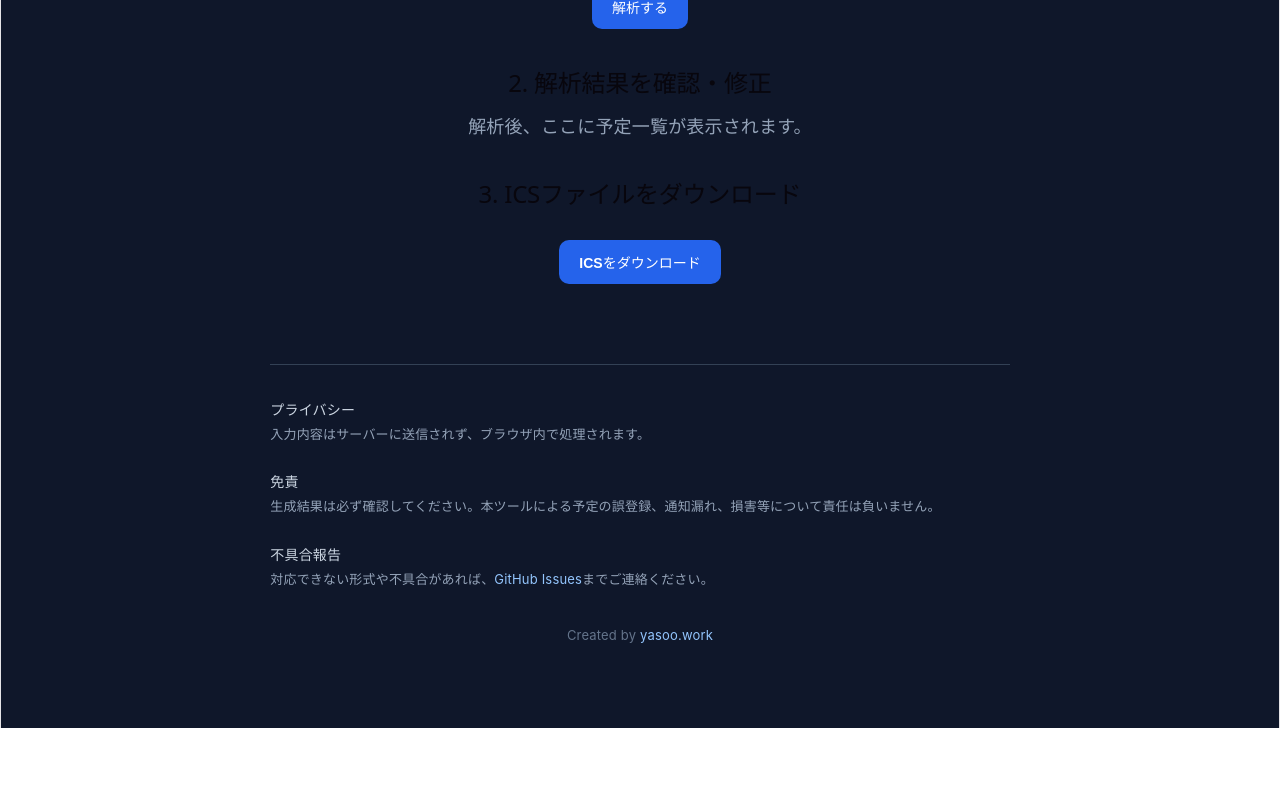
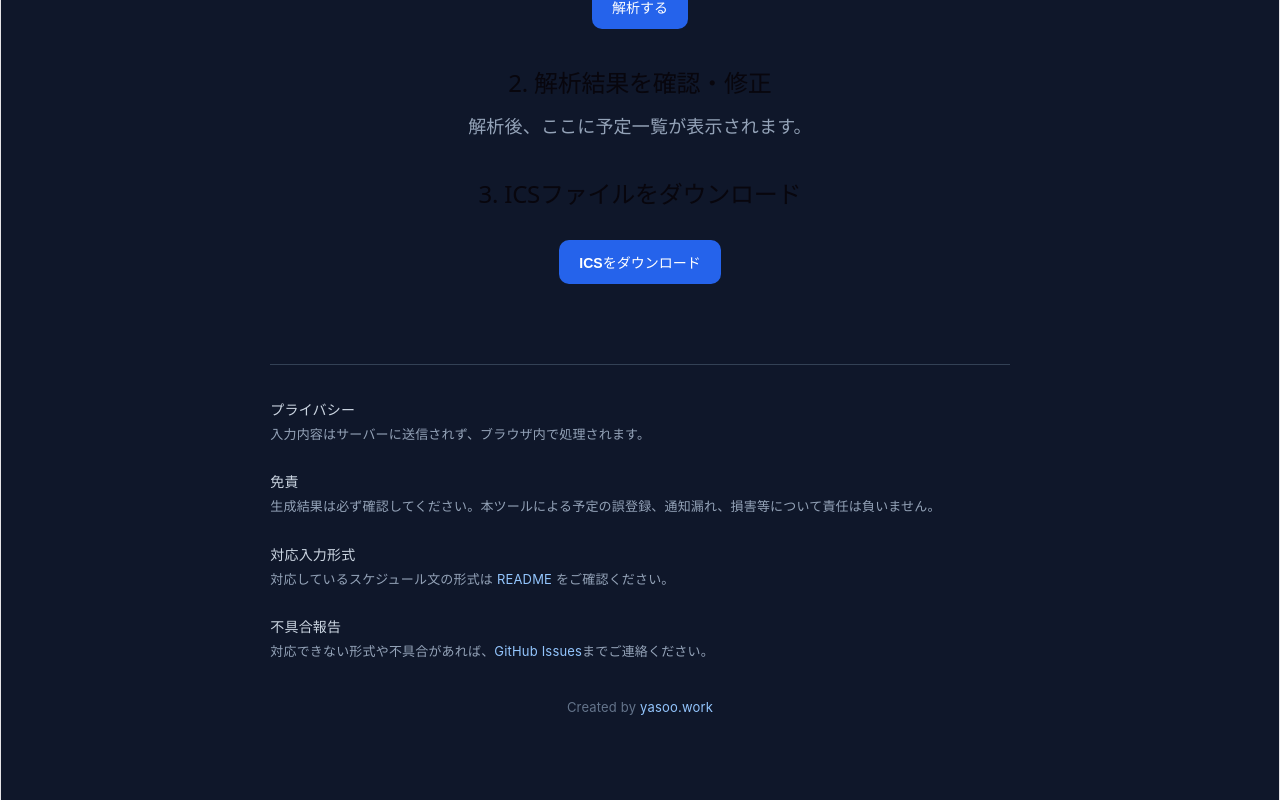
Before and after one commit to yasoowork/jp-schedule-to-ics, a React (Vite) app: page / in a window 1280 px wide. Shown: the part 674-1474 px from the top of the page. Before the commit the page ends 1402 px from the top, so only its background shows below. Built offline with nearby package versions, Linux system fonts and the light colour scheme.

Commit message:
modify site

```diff
--- a/src/App.tsx
+++ b/src/App.tsx
@@ -172,6 +172,22 @@ function App() {
         </div>
 
         <div className="footer-section">
+          <h3>対応入力形式</h3>
+
+          <p>
+            対応しているスケジュール文の形式は{" "}
+            <a
+              href="https://github.com/yasoowork/jp-schedule-to-ics"
+              target="_blank"
+              rel="noreferrer"
+            >
+              README
+            </a>{" "}
+            をご確認ください。
+          </p>
+        </div>
+
+        <div className="footer-section">
           <h3>不具合報告</h3>
 
           <p>
--- a/src/lib/parser.ts
+++ b/src/lib/parser.ts
@@ -108,13 +108,13 @@ export function parseScheduleText(
     const dateRange = parseDateRange(line)
     if (dateRange) {
       const start = new Date(
-        defaultYear,
+        currentYear,
         dateRange.startMonth - 1,
         dateRange.startDay
       )
 
       const end = new Date(
-        defaultYear,
+        currentYear,
         dateRange.endMonth - 1,
         dateRange.endDay + 1
       )
```
Also changed, not shown: 1 other file (tests, documents, lock files or other folders).
